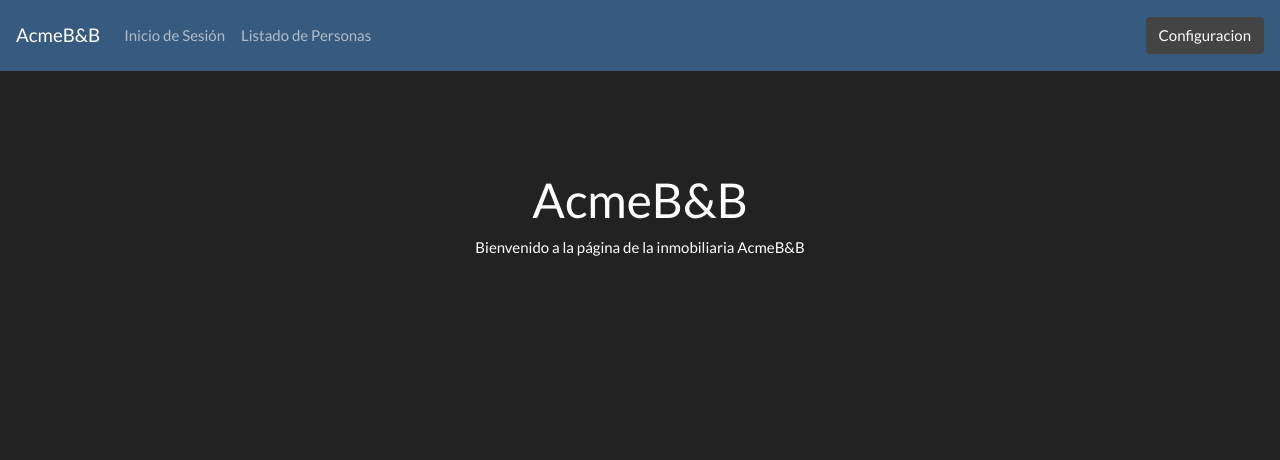
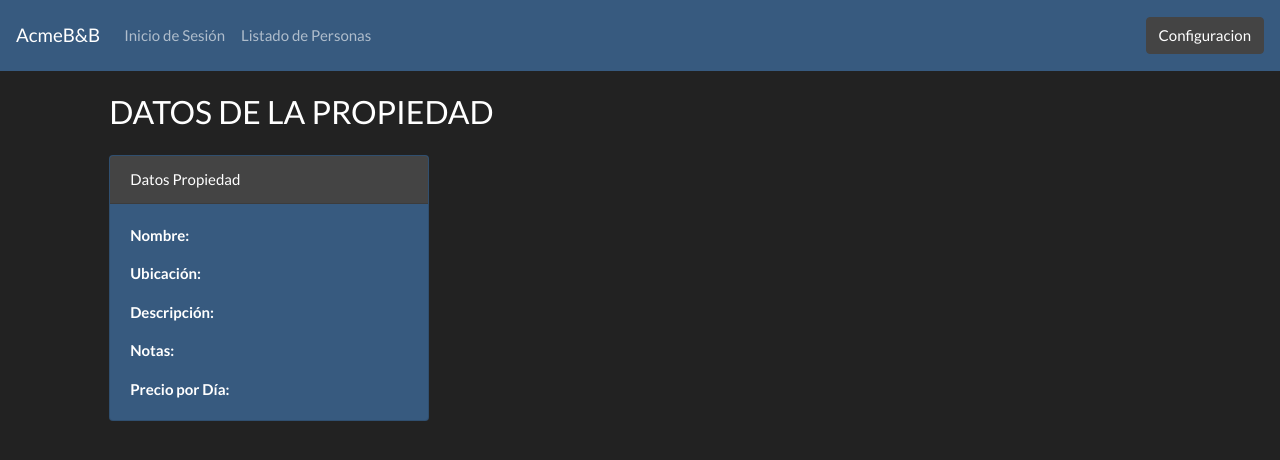
Before and after one commit to IvanDuarte1501199/front-final-18-12, an Angular app: page /datos-propiedad in a window 1280 px wide. Shown: the top 460 px of the page. Built offline with nearby package versions, Linux system fonts and the light colour scheme; no server answers.

Commit message:
10.0 -soy pelotudo

```diff
--- a/src/app/app.module.ts
+++ b/src/app/app.module.ts
@@ -31,6 +31,7 @@ import { Buscar } from './pipes/buscador';
 import { ConfiguracionAcmeComponent } from './componentes/pantallas/configuracion-acme/configuracion-acme.component';
 import { AlquierInfoComponent } from './componentes/alquileres/alquier-info/alquier-info.component';
 import { DatosDineroGastadoComponent } from './componentes/personas/datos-dinero-gastado/datos-dinero-gastado.component';
+import { DatosPropiedadComponent } from './componentes/propiedades/datos-propiedad/datos-propiedad.component';
 
 
 const rutas: Routes = [
@@ -46,6 +47,7 @@ const rutas: Routes = [
   { path: 'config-acme', component: ConfiguracionAcmeComponent },
   { path: 'info-alquiler', component: AlquierInfoComponent },
   { path: 'datos-dinero-gastado', component: DatosDineroGastadoComponent },
+  { path: 'datos-propiedad', component: DatosPropiedadComponent },
   { path: '', component: PantallaPrincipalComponent, pathMatch: 'full' },
   { path: '**',component: PantallaPrincipalComponent }
 ];
@@ -69,7 +71,8 @@ const componentes = [
   InfoPropiedadComponent,
   ConfiguracionAcmeComponent,
   AlquierInfoComponent,
-  DatosDineroGastadoComponent
+  DatosDineroGastadoComponent,
+  DatosPropiedadComponent
 ]
 
 @NgModule({
--- a/src/app/componentes/alquileres/alquier-info/alquier-info.component.html
+++ b/src/app/componentes/alquileres/alquier-info/alquier-info.component.html
@@ -10,10 +10,6 @@
                     <p class="card-text"> <b>Fecha Fin:</b> {{_alquilerRepoService.alquilerAmostrar.fechaFin}}</p>
                     <p class="card-text"> <b>% Acme:</b> {{_alquilerRepoService.alquilerAmostrar.porcentajeAcme}} </p>
                 </div>
-                <!--
-                _personasRepoService.personaAmostrar
-                _propiedadesRepoService.propiedadAmostrar
-                 -->
             </div>
         </div>
     </div>
--- a/src/app/componentes/alquileres/alquileres-list/alquileres-list.component.html
+++ b/src/app/componentes/alquileres/alquileres-list/alquileres-list.component.html
@@ -24,7 +24,7 @@
                 -->
                 <td> {{ alquiler.fechaInicio | date: 'dd-MM-yyyy' }} </td>
                 <td> {{ alquiler.fechaFin | date: 'dd-MM-yyyy' }} </td>
-                <td><span class="btn btn-warning" (click)="verInformacion(alquiler.id)" routerLink="/info-alquiler">Más
+                <td><span class="btn btn-outline-success" (click)="verInformacion(alquiler.id)" routerLink="/info-alquiler">Más
                         Informacion</span></td>
             </tr>
         </tbody>
--- a/src/app/componentes/personas/datos-dinero-gastado/datos-dinero-gastado.component.ts
+++ b/src/app/componentes/personas/datos-dinero-gastado/datos-dinero-gastado.component.ts
@@ -2,6 +2,7 @@ import { Component, OnInit } from '@angular/core';
 import { AlquileresRepoService } from 'src/app/servicios/alquileres-repo.service';
 import { Propiedad } from 'src/app/models/Propiedad';
 import { PropiedadesRepoService } from 'src/app/servicios/propiedades-repo.service';
+import { PersonasRepoService } from 'src/app/servicios/personas-repo.service';
 
 @Component({
   selector: 'app-datos-dinero-gastado',
@@ -16,8 +17,9 @@ export class DatosDineroGastadoComponent implements OnInit {
   precioCalculado: number = 0.0;
   cantDias: number = 0;
   cantDiasTotal: number = 0;
-  constructor(private _alquileresRepoService: AlquileresRepoService, private _propiedadesRepoService: PropiedadesRepoService) {
+  constructor(private _alquileresRepoService: AlquileresRepoService, private _propiedadesRepoService: PropiedadesRepoService, private _personasRepoService: PersonasRepoService) {
     _alquileresRepoService.getAllAlquileres();
+    _alquileresRepoService.getAllAlquileresPorPersona(_personasRepoService.personaLogeada.id);
     _propiedadesRepoService.getAllPropiedades();
   }
 
@@ -64,7 +66,7 @@ export class DatosDineroGastadoComponent implements OnInit {
     var Ifechafin = new Date(this.fechaFin);
 
     if (this.verificarDatos()) {
-      this._alquileresRepoService.listadoAlquileres.forEach(alquiler => {
+      this._alquileresRepoService.listadoAlquileresPorPersona.forEach(alquiler => {
         //fechas del alquiler
         var Afechaini = new Date(alquiler.fechaInicio);
         var Afechafin = new Date(alquiler.fechaFin);
@@ -73,10 +75,9 @@ export class DatosDineroGastadoComponent implements OnInit {
           // comienza toda la comprobacion de dias
           if ((this.fechaInicio >= alquiler.fechaInicio && this.fechaInicio <= alquiler.fechaFin) && (this.fechaFin >= alquiler.fechaInicio && this.fechaFin <= alquiler.fechaFin)) {
             //sacar la diferencia entre dias de la fecha de inicio ingresada con la fecha de fin ingresada
-            console.log('primer if');
             this.cantDias = Ifechafin.getTime() - Ifechaini.getTime();
             this.cantDias = Math.round(this.cantDias / (1000 * 60 * 60 * 24));
-            this.cantDias  = this.cantDias + 1;
+            this.cantDias = this.cantDias + 1;
             this.cantDiasTotal = this.cantDiasTotal + this.cantDias;
             if (this.cantDias > 0) {
               this.precioCalculado = this.precioCalculado + (this.cantDias * pro.precioXdia)
@@ -85,10 +86,9 @@ export class DatosDineroGastadoComponent implements OnInit {
           else {
             if ((this.fechaInicio >= alquiler.fechaInicio && this.fechaInicio <= alquiler.fechaFin) && !(this.fechaFin >= alquiler.fechaInicio && this.fechaFin <= alquiler.fechaFin)) {
               // hay que sacar la direncia de dias entre la fecha de inicio y la fecha de fin de el alquiler
-              console.log('seg if');
-              this.cantDias = Ifechafin.getTime() - Afechafin.getTime();
+              this.cantDias = Afechafin.getTime() - Ifechaini.getTime();
               this.cantDias = Math.round(this.cantDias / (1000 * 60 * 60 * 24));
-              this.cantDias  = this.cantDias + 1;
+              this.cantDias = this.cantDias + 1;
               this.cantDiasTotal = this.cantDiasTotal + this.cantDias;
               if (this.cantDias > 0) {
                 this.precioCalculado = this.precioCalculado + (this.cantDias * pro.precioXdia)
@@ -96,20 +96,19 @@ export class DatosDineroGastadoComponent implements OnInit {
             } else {
               if (!(this.fechaInicio >= alquiler.fechaInicio && this.fechaInicio <= alquiler.fechaFin) && (this.fechaFin >= alquiler.fechaInicio && this.fechaFin <= alquiler.fechaFin)) {
                 //hay que sacar la diferencia entre la fecha de inicio del alquiler y la fecha de fin ingresada
-                console.log('terecr if');
                 this.cantDias = Ifechafin.getTime() - Afechaini.getTime();
                 this.cantDias = Math.round(this.cantDias / (1000 * 60 * 60 * 24));
-                this.cantDias  = this.cantDias + 1;
+                this.cantDias = this.cantDias + 1;
                 this.cantDiasTotal = this.cantDiasTotal + this.cantDias;
                 if (this.cantDias > 0) {
                   this.precioCalculado = this.precioCalculado + (this.cantDias * pro.precioXdia)
                 }
               } else {
                 if (this.fechaInicio <= alquiler.fechaInicio && this.fechaFin >= alquiler.fechaFin) {
-                  console.log('cuarto if');
+                  // incluye fecha de incio y fin del alquiler actual, por lo que sacar la diferencia de todo el alquiler
                   this.cantDias = Afechafin.getTime() - Afechaini.getTime();
                   this.cantDias = Math.round(this.cantDias / (1000 * 60 * 60 * 24));
-                  this.cantDias  = this.cantDias + 1;
+                  this.cantDias = this.cantDias + 1;
                   this.cantDiasTotal = this.cantDiasTotal + this.cantDias;
                   if (this.cantDias > 0) {
                     this.precioCalculado = this.precioCalculado + (this.cantDias * pro.precioXdia)
--- /dev/null
+++ b/src/app/componentes/propiedades/datos-propiedad/datos-propiedad.component.html
@@ -0,0 +1,28 @@
+<!-- PRIMERO DATOS DE LA PRIPIEDAD DE LA CUAL SE VAN A MOSTRAR LOS DATOS -->
+<br>
+<div class="row">
+    <div class="form-group col-1"></div>
+    <div class="form-group col-4">
+        <H3> DATOS DE LA PROPIEDAD </H3>
+    </div>
+
+</div>
+<div class="row">
+    <div class="form-group col-1"></div>
+    <div class="form-group col-4">
+        <div class="card text-white bg-primary mb-3" style="max-width: 20rem;">
+            <div class="card-header">Datos Propiedad</div>
+            <div class="card-body">
+                <p class="card-text"><b>Nombre:</b> {{_propiedadesRepoService.propiedadAmostrar.nombre}} </p>
+                <p class="card-text"><b>Ubicación:</b> {{_propiedadesRepoService.propiedadAmostrar.ubicacion}} </p>
+                <p class="card-text"><b>Descripción:</b> {{_propiedadesRepoService.propiedadAmostrar.descripcion}} </p>
+                <p class="card-text"><b>Notas:</b> {{_propiedadesRepoService.propiedadAmostrar.notas}} </p>
+                <p class="card-text"><b>Precio por Día:</b> {{_propiedadesRepoService.propiedadAmostrar.precioXdia}}
+                </p>
+            </div>
+        </div>
+    </div>
+    <div class="form-group col-4">
+
+    </div>
+</div>
--- /dev/null
+++ b/src/app/componentes/propiedades/datos-propiedad/datos-propiedad.component.ts
@@ -0,0 +1,21 @@
+import { Component, OnInit } from '@angular/core';
+import { PropiedadesRepoService } from 'src/app/servicios/propiedades-repo.service';
+import { AlquileresRepoService } from 'src/app/servicios/alquileres-repo.service';
+
+@Component({
+  selector: 'app-datos-propiedad',
+  templateUrl: './datos-propiedad.component.html',
+  styleUrls: ['./datos-propiedad.component.css']
+})
+export class DatosPropiedadComponent implements OnInit {
+
+  constructor(private _propiedadesRepoService: PropiedadesRepoService, private _alquileresRepoService: AlquileresRepoService) {
+    this._propiedadesRepoService.getAllPropiedades();
+    this._alquileresRepoService.getAllAlquileres();
+   }
+  //  cuantas veces y cuantos dias se ha alquilado una propiedad entre dos fechas
+  ngOnInit() {
+
+  }
+
+}
--- a/src/app/componentes/propiedades/info-propiedad/info-propiedad.component.html
+++ b/src/app/componentes/propiedades/info-propiedad/info-propiedad.component.html
@@ -27,7 +27,6 @@
                 [(ngModel)]="_propiedadRepoService.propiedadAmostrar.ubicacion" type="text" class="form-control"
                 aria-label="Sizing example input" aria-describedby="inputGroup-sizing-sm">
         </div>
-        <!-- La propiedad si me deja mostrarla encima, y hago lo mismo practicamente -->
         <div class="input-group input-group-sm mb-3">
             <div class="input-group-prepend">
                 <span class="input-group-text" id="inputGroup-sizing-sm">Descripcion</span>
--- a/src/app/componentes/propiedades/info-propiedad/info-propiedad.component.ts
+++ b/src/app/componentes/propiedades/info-propiedad/info-propiedad.component.ts
@@ -47,7 +47,6 @@ export class InfoPropiedadComponent implements OnInit {
       this.mm = '0' + this.mm
     }
     this.set_date = this.yyyy + '-' + this.mm + '-' + this.dd;
-    console.log(this.ac.porcentajeAcme);
   }
 
   alquilarPropiedad(idPropiedad: number) {
--- a/src/app/componentes/propiedades/propiedades-list/propiedades-list.component.html
+++ b/src/app/componentes/propiedades/propiedades-list/propiedades-list.component.html
@@ -20,8 +20,10 @@
                 <td>{{ propiedad.ubicacion }}</td>
                 <td>{{ propiedad.descripcion }}</td>
                 <td>{{ propiedad.precioXdia }}</td>
-                <td class="btn btn-danger" (click)="borrarPropiedad(propiedad.id)">Borrar</td>
-                <td class="btn btn-warning" (click)="formulario.editarPropiedad (propiedad.id)">Editar</td>
+                <td><span class="btn btn-outline-success" (click)="verInformacion(propiedad.id)" routerLink="/datos-propiedad">Datos</span></td>
+                <td><span class="btn btn-outline-danger" (click)="borrarPropiedad(propiedad.id)">Borrar</span></td>
+                <td><span class="btn btn-outline-warning" (click)="formulario.editarPropiedad (propiedad.id)">Editar</span>
+                </td>
             </tr>
         </tbody>
 
@@ -45,12 +47,14 @@
         </thead>
 
         <tbody>
-            <tr class="table-primary" *ngFor="let propiedad of _propiedadesRepoService.listadoPropiedades | buscar:busqueda">
+            <tr class="table-primary"
+                *ngFor="let propiedad of _propiedadesRepoService.listadoPropiedades | buscar:busqueda">
                 <th scope="row">{{ propiedad.nombre }}</th>
                 <td>{{ propiedad.ubicacion }}</td>
                 <td>{{ propiedad.descripcion }}</td>
                 <td>{{ propiedad.precioXdia }}</td>
-                <td><span class="btn btn-warning" (click)="verInformacion(propiedad.id)" routerLink="/info-propiedad">
+                <td><span class="btn btn-outline-success" (click)="verInformacion(propiedad.id)"
+                        routerLink="/info-propiedad">
                         Informacion</span></td>
             </tr>
 
--- a/src/app/componentes/propiedades/propiedades-list/propiedades-list.component.ts
+++ b/src/app/componentes/propiedades/propiedades-list/propiedades-list.component.ts
@@ -22,7 +22,9 @@ export class PropiedadesListComponent implements OnInit {
   ngOnInit() {
 
   }
+  datosPropiedad(propiedadId: Propiedad){
 
+  }
   obtenerPropiedad(propiedadId: number) {
     this._propiedadesRepoService.getPropiedadById(propiedadId)
       .subscribe((pro) => {
```
Also changed, not shown: src/app/componentes/propiedades/datos-propiedad/datos-propiedad.component.css (added), 1 other file (tests, documents, lock files or other folders).
